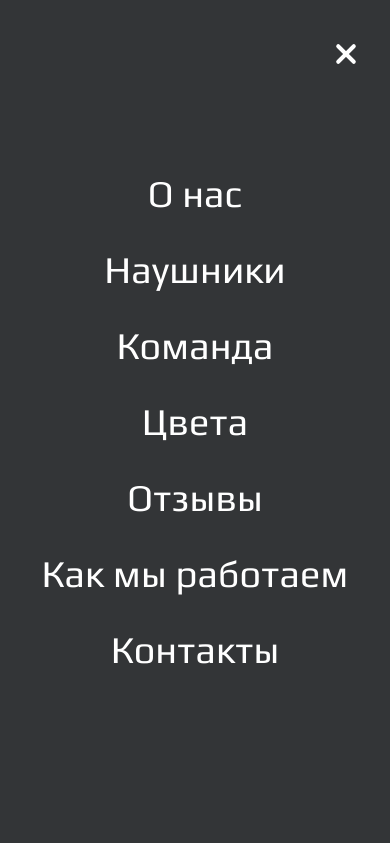
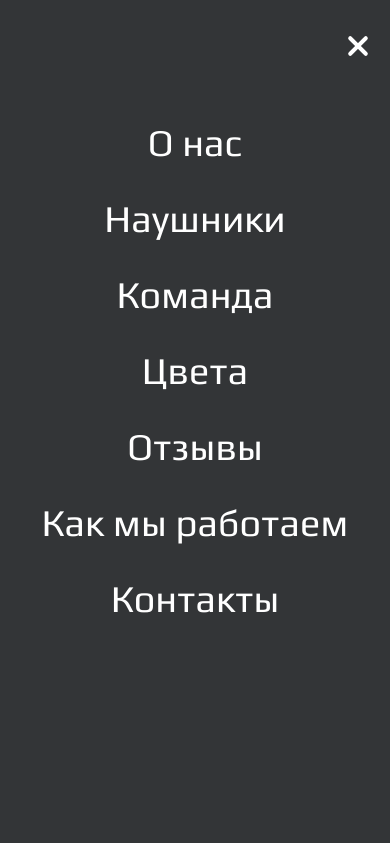
Before and after one commit to igor-rodin/beats-solo, a plain HTML site: page index.html in a window 390 px wide. Both pictures are taken after a click on the button "Показать меню". Shown: the top 843 px of the page. Drawn offline with nearby package versions, Linux system fonts and the light colour scheme.

Commit message:
Fix popup menu

```diff
--- a/index.html
+++ b/index.html
@@ -48,7 +48,7 @@
               </svg>
               <span class="phone-number__text">8 800 903 90 90</span>
             </a>
-            <button id="menuOpenBtn" class="button-togle button-togle--gamburger main-header__togle" aria-label="Показать меню">
+            <button id="menuOpenBtn" class="button-togle  main-header__togle" aria-label="Показать меню">
               <div class="gamburger">
                 <span class="gamburger__stripe"></span>
                 <span class="gamburger__stripe"></span>
@@ -424,13 +424,6 @@
     </ul>
   </nav>
   <nav id="popupMenu" class="menu-popup">
-    <button id="menuCloseBtn" class="button-togle button-togle--cross" aria-label="Закрыть меню">
-      <div class="gamburger">
-        <span class="gamburger__stripe"></span>
-        <span class="gamburger__stripe"></span>
-        <span class="gamburger__stripe"></span>
-      </div>
-    </button>
     <ul class="menu-popup__list">
       <li class="menu__item">
         <a href="#" class="menu_link">О нас</a>
--- a/js/menu.js
+++ b/js/menu.js
@@ -1,13 +1,9 @@
 (function(){
   const popupMenu = document.querySelector('#popupMenu');
   const openBtn = document.querySelector('#menuOpenBtn');
-  const closeBtn = document.querySelector('#menuCloseBtn');
 
   openBtn.addEventListener('click', event => {
-    popupMenu.classList.add('menu-popup--active');
-  });
-
-  closeBtn.addEventListener('click', event => {
-    popupMenu.classList.remove('menu-popup--active');
+    popupMenu.classList.toggle('menu-popup--active');
+    openBtn.classList.toggle('button-togle--cross');
   });
 })();
--- a/sass/blocks/_button-togle.scss
+++ b/sass/blocks/_button-togle.scss
@@ -1,18 +1,12 @@
 .button-togle {
+  z-index: 100;
   cursor: pointer;
+  position: fixed;
+  top: 4%;
+  right: 5%;
 
   &--cross {
-    position: absolute;
-
-    @include mq-medium {
-      top: 15%;
-      right: 5%;
-    }
-
-    @include mq-small {
-      top: 5%;
-      right: 8%;
-    }
+    position: fixed;
 
     .gamburger__stripe {
       background-color: #ffffff;
--- a/sass/blocks/_menu-popup.scss
+++ b/sass/blocks/_menu-popup.scss
@@ -25,5 +25,11 @@
 
   &--active {
     display: flex;
+    align-items: flex-start;
+    padding-top: 17%;
+
+    @include mq-small {
+      padding-top: 27%;
+    }
   }
 }
--- a/sass/blocks/_menu.scss
+++ b/sass/blocks/_menu.scss
@@ -1,4 +1,5 @@
 .menu {
+  position: relative;
   width: px2rem(640);
   font-family: $secondary-font;
   font-size: px2rem(18);
```
Also changed, not shown: css/main.css, 1 other file.
